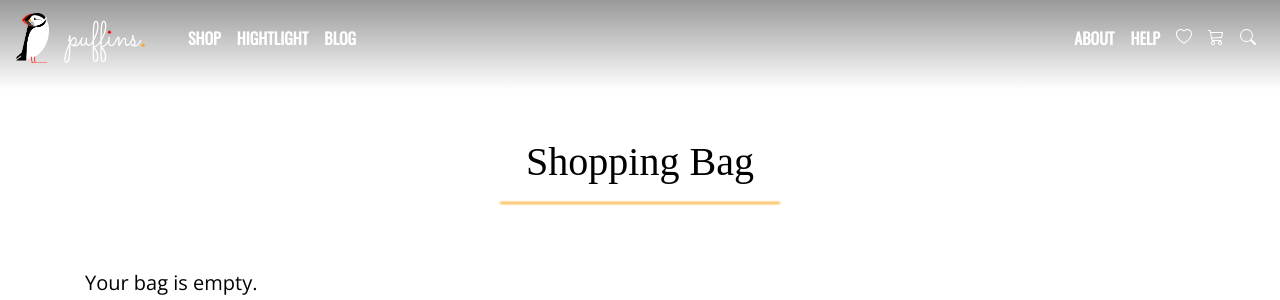
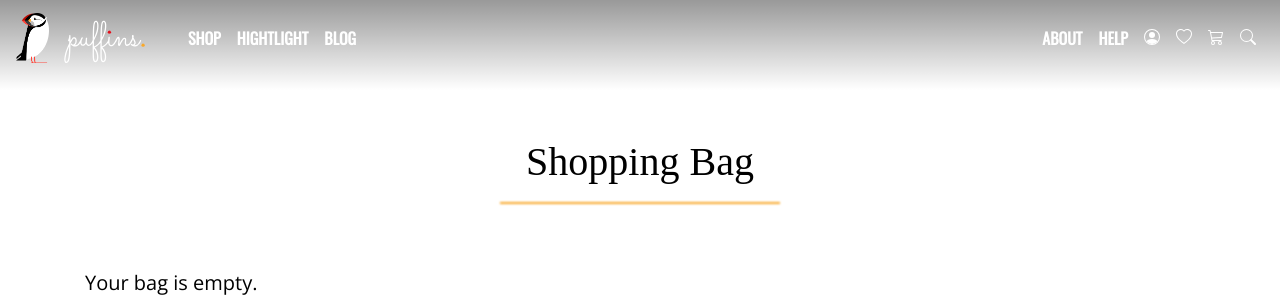
Before and after one commit to p0wen/puffins, a Django app: page /cart in a window 1280 px wide. Shown: the top 300 px of the page. Run offline with Django 3.2, Linux system fonts and the light colour scheme; the visitor is signed in with stand-in values (Sample User, id 1); parts of the project's set-up code (start-up, migrations or seed data) failed here and were passed over; some libraries are stand-ins or nearby versions; some web fonts are replaced.

Commit message:
feat: add avatar icon for logged in user to get to profile

```diff
--- a/templates/base.html
+++ b/templates/base.html
@@ -134,8 +134,17 @@
 					<li class="nav-item">
 						<a class="nav-link" href="#">HELP</a>
 					</li>
+                    {% if request.user.is_authenticated %}
 					<li class="nav-item">
-                     {% if request.user.is_authenticated %}
+                        <a class="nav-link" href="{% url 'profile' %}">
+                            <svg width="1em" height="1em" viewBox="0 0 16 16" class="bi bi-person-circle" fill="currentColor" xmlns="http://www.w3.org/2000/svg">
+                                <path d="M13.468 12.37C12.758 11.226 11.195 10 8 10s-4.757 1.225-5.468 2.37A6.987 6.987 0 0 0 8 15a6.987 6.987 0 0 0 5.468-2.63z"/>
+                                <path fill-rule="evenodd" d="M8 9a3 3 0 1 0 0-6 3 3 0 0 0 0 6z"/>
+                                <path fill-rule="evenodd" d="M8 1a7 7 0 1 0 0 14A7 7 0 0 0 8 1zM0 8a8 8 0 1 1 16 0A8 8 0 0 1 0 8z"/>
+                            </svg>
+                        </a>
+					</li>
+                    <li class="nav-item">
 						<a class="nav-link" href="#">
 							<svg width="1em" height="1em" viewBox="0 0 16 16" class="bi bi-heart" fill="currentColor"
 								xmlns="http://www.w3.org/2000/svg">
@@ -143,14 +152,16 @@
 									d="M8 2.748l-.717-.737C5.6.281 2.514.878 1.4 3.053c-.523 1.023-.641 2.5.314 4.385.92 1.815 2.834 3.989 6.286 6.357 3.452-2.368 5.365-4.542 6.286-6.357.955-1.886.838-3.362.314-4.385C13.486.878 10.4.28 8.717 2.01L8 2.748zM8 15C-7.333 4.868 3.279-3.04 7.824 1.143c.06.055.119.112.176.171a3.12 3.12 0 0 1 .176-.17C12.72-3.042 23.333 4.867 8 15z" />
 							</svg>
 						</a>
+                    </li>
                      {% else %}
+                     <li class="nav-item">
                         <a class="nav-link" href="{% url 'account_login' %}">
 						<svg width="1em" height="1em" viewBox="0 0 16 16" class="bi bi-person" fill="currentColor" xmlns="http://www.w3.org/2000/svg">
                             <path fill-rule="evenodd" d="M10 5a2 2 0 1 1-4 0 2 2 0 0 1 4 0zM8 8a3 3 0 1 0 0-6 3 3 0 0 0 0 6zm6 5c0 1-1 1-1 1H3s-1 0-1-1 1-4 6-4 6 3 6 4zm-1-.004c-.001-.246-.154-.986-.832-1.664C11.516 10.68 10.289 10 8 10c-2.29 0-3.516.68-4.168 1.332-.678.678-.83 1.418-.832 1.664h10z"/>
                         </svg>
 						</a>
+                     </li>
                      {% endif %}
-					</li>
                     <!-- Shopping Cart -->
 					<li class="nav-item">
 						<a id="cart-open" class="nav-link">
```
